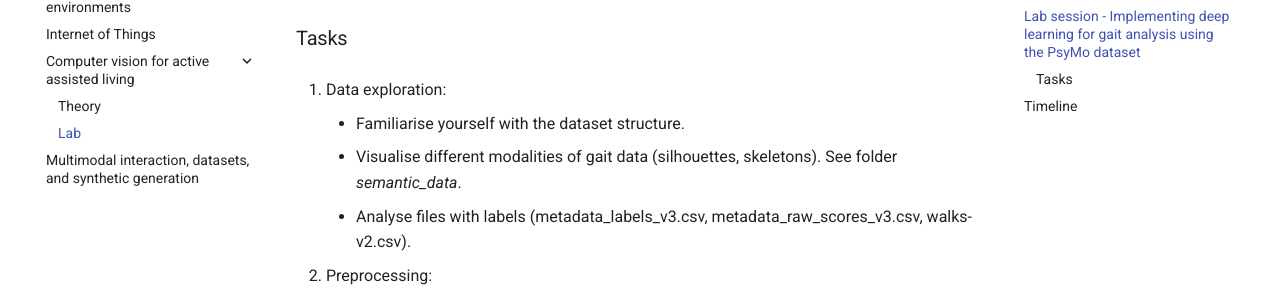
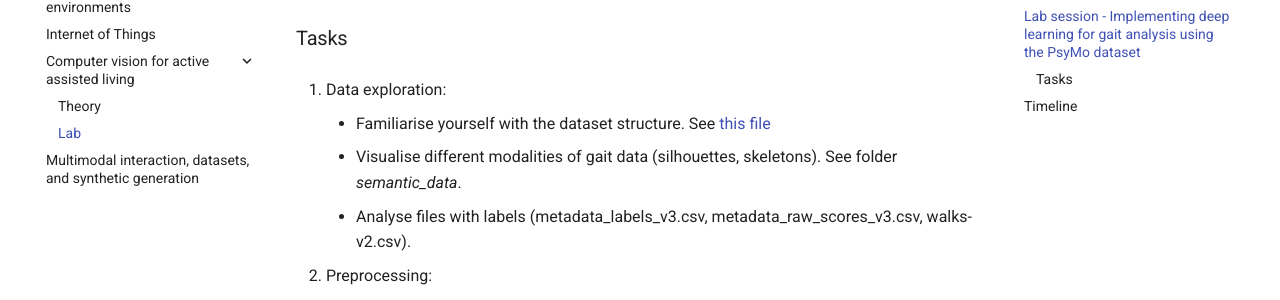
Before and after one commit to FranciscoFlorezRevuelta/EI, an MkDocs documentation site: the page built from docs/CV-AAL-lab.md, in a window 1280 px wide and 900 px high, scrolled down 1459 px. Shown: the part 146-446 px from the top of the window. Built offline with MkDocs 1.6.1 and Material for MkDocs 9.7.7, drawn with Linux system fonts in a browser that asks for light colours.

Commit message:
Update CV-AAL-lab.md

```diff
--- a/docs/CV-AAL-lab.md
+++ b/docs/CV-AAL-lab.md
@@ -21,7 +21,7 @@ This lab session aims to provide students with practical experience in applying
 ### Tasks
 
 1. Data exploration:
-    * Familiarise yourself with the dataset structure.
+    * Familiarise yourself with the dataset structure. See [this file](responses_psymo_en.md)
     * Visualise different modalities of gait data (silhouettes, skeletons). See folder *semantic_data*.
     * Analyse files with labels (metadata_labels_v3.csv, metadata_raw_scores_v3.csv, walks-v2.csv).
 
```
